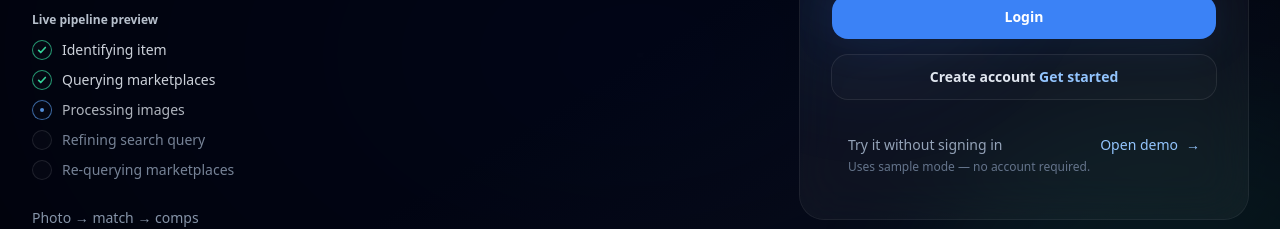
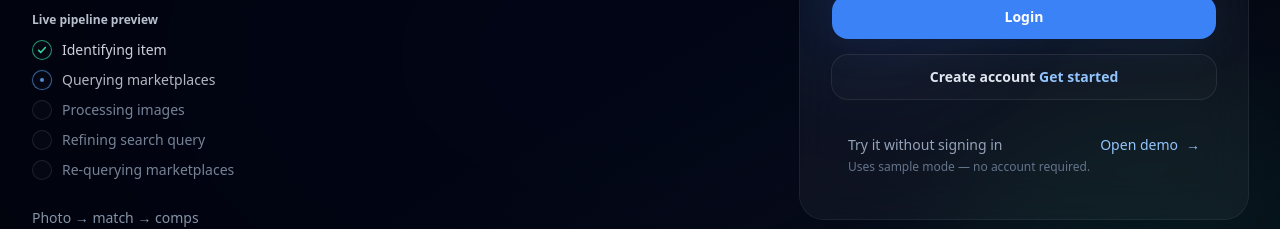
Before and after one commit to EthanGoodman/ThriftBuddy, a Next.js app in the folder apps/web/: page / in a window 1280 px wide. Shown: the part 345-574 px from the top of the page. Built offline with nearby package versions, Linux system fonts and the light colour scheme.

Commit message:
Updated example pipeline preview

```diff
--- a/apps/web/app/page.tsx
+++ b/apps/web/app/page.tsx
@@ -149,7 +149,7 @@
   useEffect(() => {
     const t = setInterval(() => {
       setActiveIdx((i) => (i + 1) % DEMO_STEPS.length);
-    }, 2600);
+    }, 4000);
     return () => clearInterval(t);
   }, []);
 
@@ -176,7 +176,7 @@
                   "grid place-items-center h-5 w-5 rounded-full border text-xs shrink-0",
                   "bg-white/[0.02]",
                   isActive
-                    ? "border-blue-400/70 text-blue-400 animate-[softPulse_2.8s_ease-in-out_infinite]"
+                    ? "border-blue-400/70 text-blue-400 animate-[softPulse_1.8s_ease-in-out_infinite]"
                     : isDone
                       ? "border-emerald-400/70 text-emerald-400"
                       : "border-white/10 text-slate-500",
@@ -190,7 +190,7 @@
                 className={[
                   "text-sm",
                   isActive
-                    ? "text-slate-200 animate-[softPulseText_2.8s_ease-in-out_infinite]"
+                    ? "text-slate-200 animate-[softPulseText_1.8s_ease-in-out_infinite]"
                     : isDone
                       ? "text-slate-200/90"
                       : "text-slate-400/80",
```
